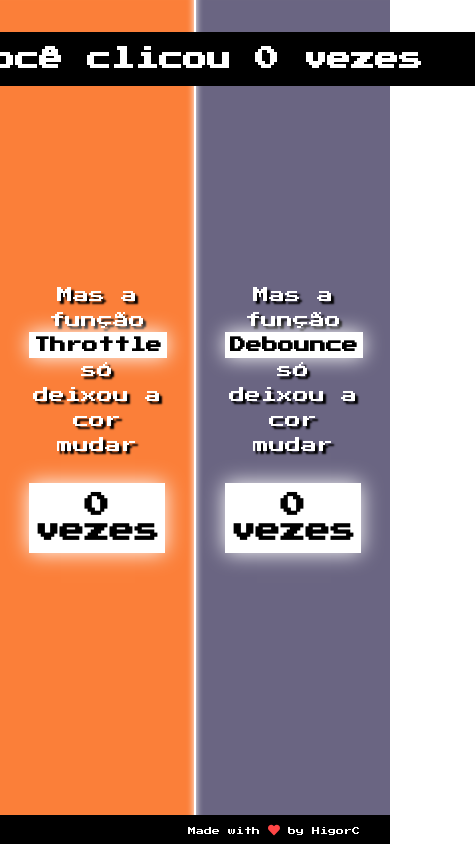
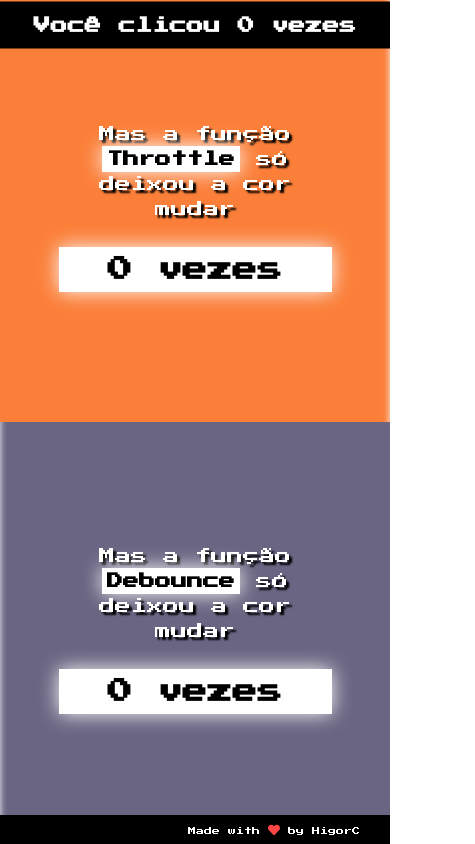
Before and after one commit to HigorC/throttle-debounce, a Vue app: page / in a window 390 px wide. Shown: the whole page, 475 px wide, since content can reach past the window. Built offline with nearby package versions, Linux system fonts and the light colour scheme.

Commit message:
Css to mobile

```diff
--- a/src/components/Box.vue
+++ b/src/components/Box.vue
@@ -130,6 +130,10 @@ export default {
   display: flex;
   align-items: center;
 
+  @media screen and (max-width: 900px) {
+    display: inline
+  }
+
   h2 {
     color: #fff;
     text-shadow: 3px 3px 2px #000000;
@@ -143,6 +147,17 @@ export default {
     left: 50%;
     transform: translate(-50%, -50%);
     position: absolute;
+
+
+    @media screen and (max-width: 900px) {
+      width: 100%;
+      padding: 15px 0;
+      top: 25px;
+
+      h2 {
+        font-size: 17px;
+      }
+    }
     h2 {
       margin: 0;
     }
@@ -164,6 +179,13 @@ export default {
       width: 300px;
       margin: 0 auto;
     }
+
+    @media screen and (max-width: 900px) {
+      float: none!important;
+      width: 100%!important;
+      height: 50%;
+      border: none!important;
+    }
   }
 
   .throttle-area {
```
Also changed, not shown: 1 other file (tests, documents, lock files or other folders).
